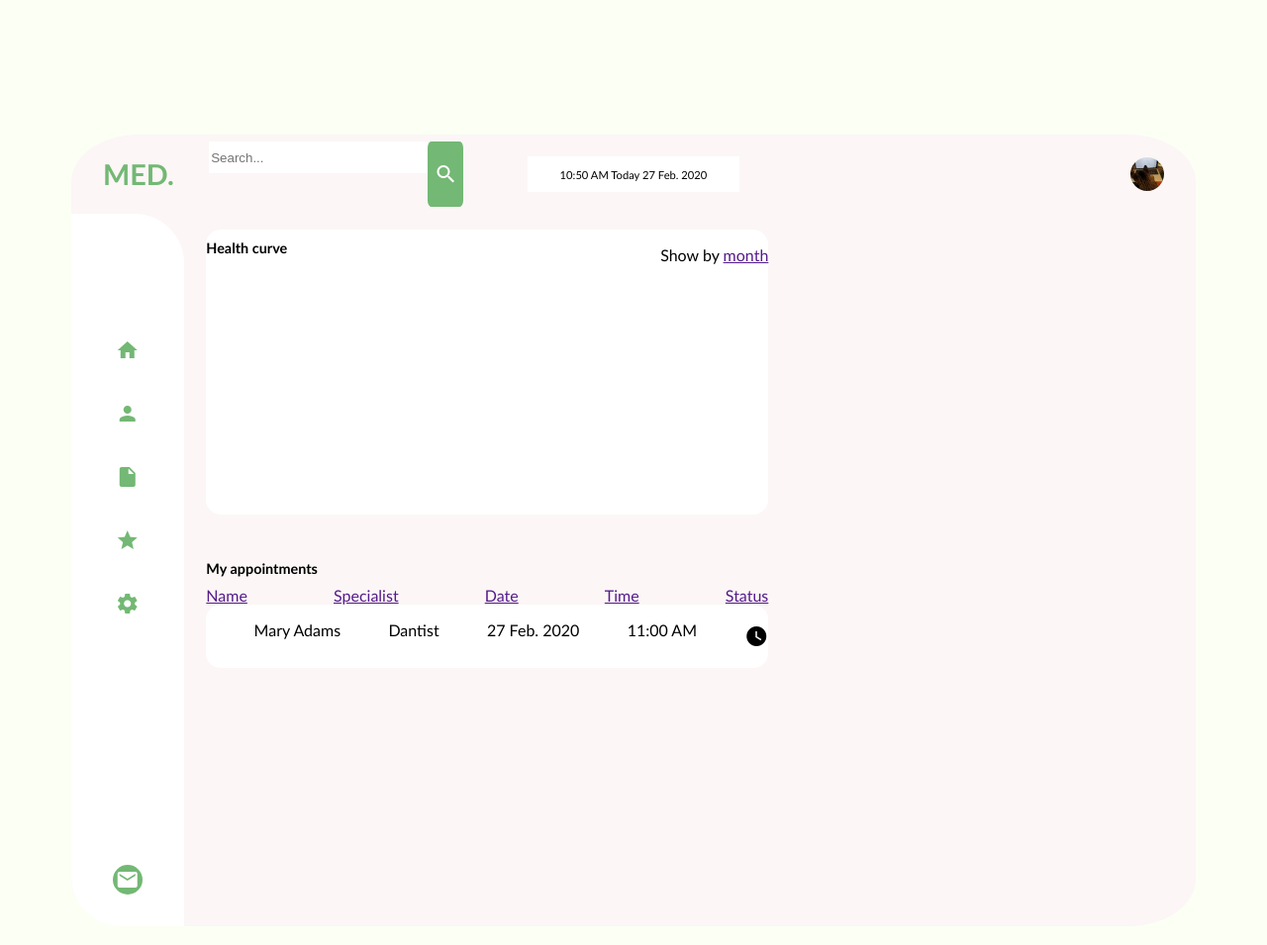
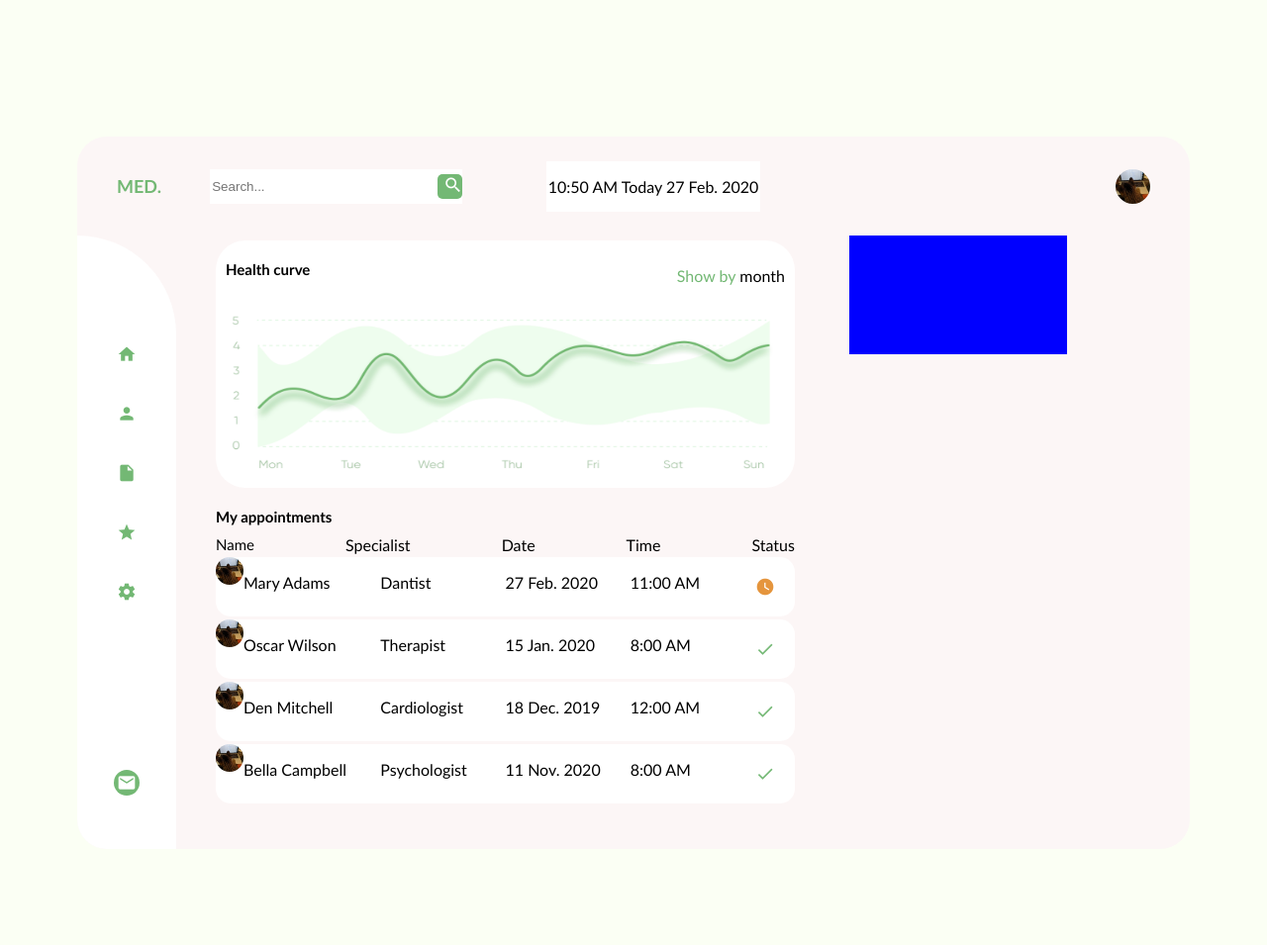
Before and after one commit to SabrinaCheng/pure_css, a plain HTML site: page index.html in a window 1280 px wide. Shown: the whole page at 99% size. Drawn offline with Linux system fonts and the light colour scheme.

Commit message:
modify px

```diff
--- a/index.html
+++ b/index.html
@@ -6,7 +6,7 @@
     <head>
         <meta charset="utf-8">
         <meta http-equiv="X-UA-Compatible" content="IE=edge">
-        <title>Pure CSS-Google Analytics</title>
+        <title>Pure CSS-Medical Dashboard</title>
         <meta name="description" content="">
         <meta name="viewport" content="width=device-width, initial-scale=1">
         <link href="https://fonts.googleapis.com/icon?family=Material+Icons"
@@ -18,13 +18,13 @@
             <p class="browsehappy">You are using an <strong>outdated</strong> browser. Please <a href="#">upgrade your browser</a> to improve your experience.</p>
         <![endif]-->
         <div class="dashboard">
-            <header class="flx-sp-bt">
+            <header class="header-box">
                 <div class="header-h ft-bg">
                     <h1 class="ft-gr">MED.</h1>
                 </div>
                 <div class="header-searchbar">
                     <input type="text" placeholder="Search..." class="header-bar">
-                    <button class="header-searchbar-btn" type="submit"><i class="material-icons bk-gr">search</i></button>
+                    <button class="header-searchbar-btn" type="submit"><i class="material-icons search-btn bk-gr">search</i></button>
                 </div>
                 <div class="header-time bk-white ft-md">
                     <p>10:50 AM Today 27 Feb. 2020</p>
@@ -50,34 +50,116 @@
             <div class="main-db">
                 <div class="main-db-top">
                     <div class="main-db-top-title">
-                        <h1 class="ft-bg">Health curve</h1>
-                        <p>Show by <a href="">month</a></p>
+                        <h1 class="ft-lg">Health curve</h1>
+                        <p class="ft-gr">Show by <a class="a_none" href="">month</a></p>
                     </div>
                     <div class="main-db-top-plot">
+                        <img src="images/linechart.png" alt="linechart">
                     </div>
                 </div>
                 <div class="main-db-bottom">
-                    <h1 class="ft-bg">My appointments</h1>
+                    <h1 class="ft-lg">My appointments</h1>
                     <div class="main-db-bottom-selector">
-                        <a href="">Name</a>
-                        <a href="">Specialist</a>
-                        <a href="">Date</a>
-                        <a href="">Time</a>
-                        <a href="">Status</a>
+                        <a class="a_none ft-lg" href="">Name</a>
+                        <a class="a_none txt-ct"  href="">Specialist</a>
+                        <a class="a_none"  href="">Date</a>
+                        <a class="a_none"  href="">Time</a>
+                        <a class="a_none"  href="">Status</a>
                     </div>
                     <div class="main-db-bottom-list">
-                        <img src="" alt="">
-                        <p>Mary Adams</p>
-                        <p>Dantist</p>
-                        <p>27 Feb. 2020</p>
-                        <p>11:00 AM</p>
-                        <i class="material-icons">watch_later</i>
+                        <div class="l-name">
+                            <div class="l-name-img">
+                                <img src="images/member.jpg" alt="name-photo">
+                            </div>
+                            <p>Mary Adams</p>
+                        </div>
+                        <div class="l-spe">
+                            <p>Dantist</p>
+                        </div>
+                        <div class="l-date">
+                            <p>27 Feb. 2020</p>
+                        </div>
+                        <div class="l-time">
+                            <p>11:00 AM</p>
+                        </div>
+                        <div class="l-status">
+                            <i class="material-icons color-orange">watch_later</i>
+                        </div>
+                    </div>
+                    <div class="main-db-bottom-list">
+                        <div class="l-name">
+                            <div class="l-name-img">
+                                <img src="images/member.jpg" alt="name-photo">
+                            </div>
+                            <p>Oscar Wilson</p>
+                        </div>
+                        <div class="l-spe">
+                            <p>Therapist</p>
+                        </div>
+                        <div class="l-date">
+                            <p>15 Jan. 2020</p>
+                        </div>
+                        <div class="l-time">
+                            <p>8:00 AM</p>
+                        </div>
+                        <div class="l-status">
+                            <i class="material-icons color-gr">done</i>
+                        </div>
+                    </div>
+                    <div class="main-db-bottom-list">
+                        <div class="l-name">
+                            <div class="l-name-img">
+                                <img src="images/member.jpg" alt="name-photo">
+                            </div>
+                            <p>Den Mitchell</p>
+                        </div>
+                        <div class="l-spe">
+                            <p>Cardiologist</p>
+                        </div>
+                        <div class="l-date">
+                            <p>18 Dec. 2019</p>
+                        </div>
+                        <div class="l-time">
+                            <p>12:00 AM</p>
+                        </div>
+                        <div class="l-status">
+                            <i class="material-icons color-gr">done</i>
+                        </div>
+                    </div>
+                    <div class="main-db-bottom-list">
+                        <div class="l-name">
+                            <div class="l-name-img">
+                                <img src="images/member.jpg" alt="name-photo">
+                            </div>
+                            <p>Bella Campbell</p>
+                        </div>
+                        <div class="l-spe">
+                            <p>Psychologist</p>
+                        </div>
+                        <div class="l-date">
+                            <p>11 Nov. 2020</p>
+                        </div>
+                        <div class="l-time">
+                            <p>8:00 AM</p>
+                        </div>
+                        <div class="l-status">
+                            <i class="material-icons color-gr">done</i>
+                        </div>
                     </div>
 
                     <!-- <i class="material-icons">
                         done
                         </i> -->
                 </div>
+            </div>
+            <div class="right">
+                <div class="dynamic-hb">
+
+                </div>
+                <div class="circle-hb"></div>
+                <div class="analyzes"></div>
+                <div class="calendar"></div>
+                <div class="payment"></div>
             </div>
             <!-- <nav class="nav-h">
                 <a class="analytics" href="">Analytics</a>
--- a/style.css
+++ b/style.css
@@ -4,14 +4,14 @@
 
 body {
     background-color: #fbfff4;
-    padding: 16vh 8vh 16vh 8vh;
+    padding: 130px 70px 130px 70px;
     font-family: 'Gill Sans', 'Gill Sans MT', Calibri, 'Trebuchet MS', sans-serif;
 }
 
 .dashboard {
     background-color: #FCF6F6;
-    height: 100vh;
-    border-radius: 6%;
+    height: 720px;
+    border-radius: 30px;
     position: relative;
 }
 
@@ -22,37 +22,50 @@ body {
 }
 
 .ft-bg {
-    font-size: 0.9em;
+    font-size: 9px;
 }
 
-.ft-md {
-    font-size: 0.7em;
+.ft-lg {
+    font-size: 15px;
 }
 
 .bk-white {
     background-color: #ffffff;
 }
 
-.bk-gr {
-    /* background-color: #73B874; */
+.color-gr {
+    color: #73B874;
 }
 
-.flx-sp-bt {
-    margin-left: 4vh;
-    margin-right: 4vh;
-    height: 10%;
+.color-orange {
+    color: #e5953d;
+}
+
+.a_none {
+    text-decoration: none;
+    color: black;
+}
+
+.txt-ct {
+    text-align: center;
+}
+
+.header-box {
+    margin-left: 40px;
+    margin-right: 40px;
+    height: 100px;
     display: flex;
     justify-content: space-between;
     align-items: center;
 }
 
 .header-h {
-    width: 10%;
+    width: 100px;
 }
 
 .header-searchbar {
-    width: 24%;
-    margin-right: 6%;
+    width: 270px;
+    margin-right: 85px;
     display: flex;
 }
 
@@ -60,26 +73,45 @@ body {
     flex: 1;
 }
 
+.header-searchbar {
+    background-color: #ffffff;
+    height: 35px;
+    width: 270px;
+    align-items: center;
+}
+
 .header-searchbar input {
     border: none;
-    height: 4vh;
+    /* height: 35px; */
      /* width: ; */
 }
 
+.material-icons {
+    font-size: 20px;
+    margin: 20px 0 20px 0;
+}
+
+.search-btn {
+    margin: auto;
+    padding: 0px;
+    /* align-items: center; */
+}
+
 .header-searchbar-btn {
+    height: 25px;
+    width: 25px;
+    /* padding: 0 0 0 0; */
     color: #ffffff;
     background-color: #73B874;
     border: none;
-    border-radius: 10%;
+    border-radius: 5px;
 }
 
 .header-time {
-    width: 20%;
+    width: 230px;
     display: flex;
     justify-content: center;
 }
-
-
 
 .header-member-img {
     flex: 40%;
@@ -89,18 +121,18 @@ body {
 
 .header-member-img img{
     border-radius: 50%;
-    width: 8%;
-    height: 8%;
+    width: 35px;
+    height: 35px;
 }
 
 /* SIDEBAR */
 .sidebar {
     background-color: #ffffff;
-    width: 10%;
-    height: 90%;
-    border-top-right-radius: 50px;
-    border-bottom-left-radius: 50px;
-    padding-top: 100px;
+    width: 100px;
+    height: 620px;
+    border-top-right-radius: 100px;
+    border-bottom-left-radius: 30px;
+    padding-top: 0px;
 }
 
 .sidebar-top {
@@ -108,13 +140,9 @@ body {
     flex-direction: column;
     align-items: center;
     color: #73B874;
-    height: 85%;
-    margin-top: 5%;
-    margin-bottom: 5%;
-}
-
-.material-icons {
-    margin: 20px 0 20px 0;
+    height: 520px;
+    padding-top: 90px;
+    padding-bottom: 20px;
 }
 
 .sidebar-bottom {
@@ -129,27 +157,29 @@ body {
 .email-icon {
     color: #ffffff;
     background-color: #73B874;
-    padding: 3px 3px 3px 3px;
+    padding: 3px;
     border-radius: 50%;
 }
 /* MAINBOARD */
 .main-db {
-    width: 50%;
-    height: 90%;
+    width: 640px;
+    height: 620px;
     position: absolute;
-    top:12%;
-    left: 12%;
+    padding: 20px 20px 20px 40px;
+    top: 105px;
+    left: 140px;
 }
 
 
 .main-db-top {
     background-color: #ffffff;
-    border-radius: 15px;
-    height: 40%;
-    width: 100%;
+    border-radius: 30px;
+    height: 250px;
+    width: 585px;
     position: absolute;
     top: 0;
     left: 0;
+    padding: 10px;
 }
 
 .main-db-top-title {
@@ -157,19 +187,25 @@ body {
     justify-content: space-between;
 }
 
+.main-db-top-plot img {
+    width: 560px;
+    height: 180px;
+}
+
 .main-db-bottom {
     /* background-color: #ffffff; */
-    border-radius: 15px;
-    height: 55%;
-    width: 100%;
+    border-radius: 30px;
+    height: 250px;
+    width: 585px;
     position: absolute;
-    top: 45%;
+    top: 260px;
     left: 0;
 }
 
 .main-db-bottom-selector {
     display: flex;
     justify-content: space-between;
+    /* margin: 1px 5px 1px 5px; */
 }
 
 .main-db-bottom-list {
@@ -177,4 +213,33 @@ body {
     justify-content: space-between;
     background-color: #ffffff;
     border-radius: 15px;
+    margin: 3px 0;
 }
+
+.l-name {
+    width: 140px;
+    display: flex;
+}
+
+.l-spe, .l-date, .l-date, .l-time {
+    width: 100px;
+}
+
+.l-status {
+    width: 40px;
+}
+
+.l-name-img img{
+    border-radius: 50%;
+    width: 28px;
+    height: 28px;
+}
+
+.dynamic-hb {
+    background-color: blue;
+    width: 220px;
+    height: 120px;
+    position: absolute;
+    top: 100px;
+    left: 780px;
+}
```
Also changed, not shown: images/linechart.png (added), medical_deshboard.png (added).
